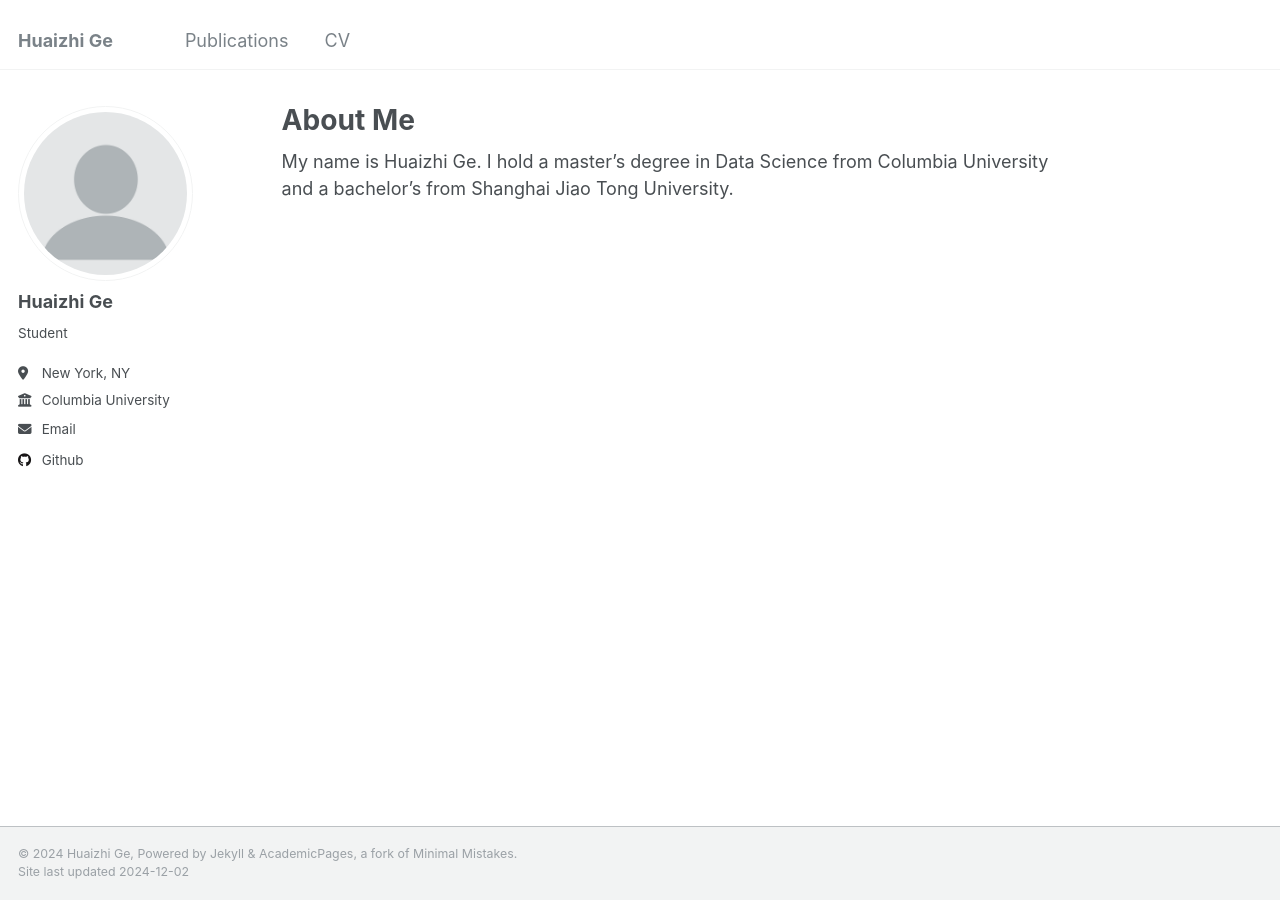
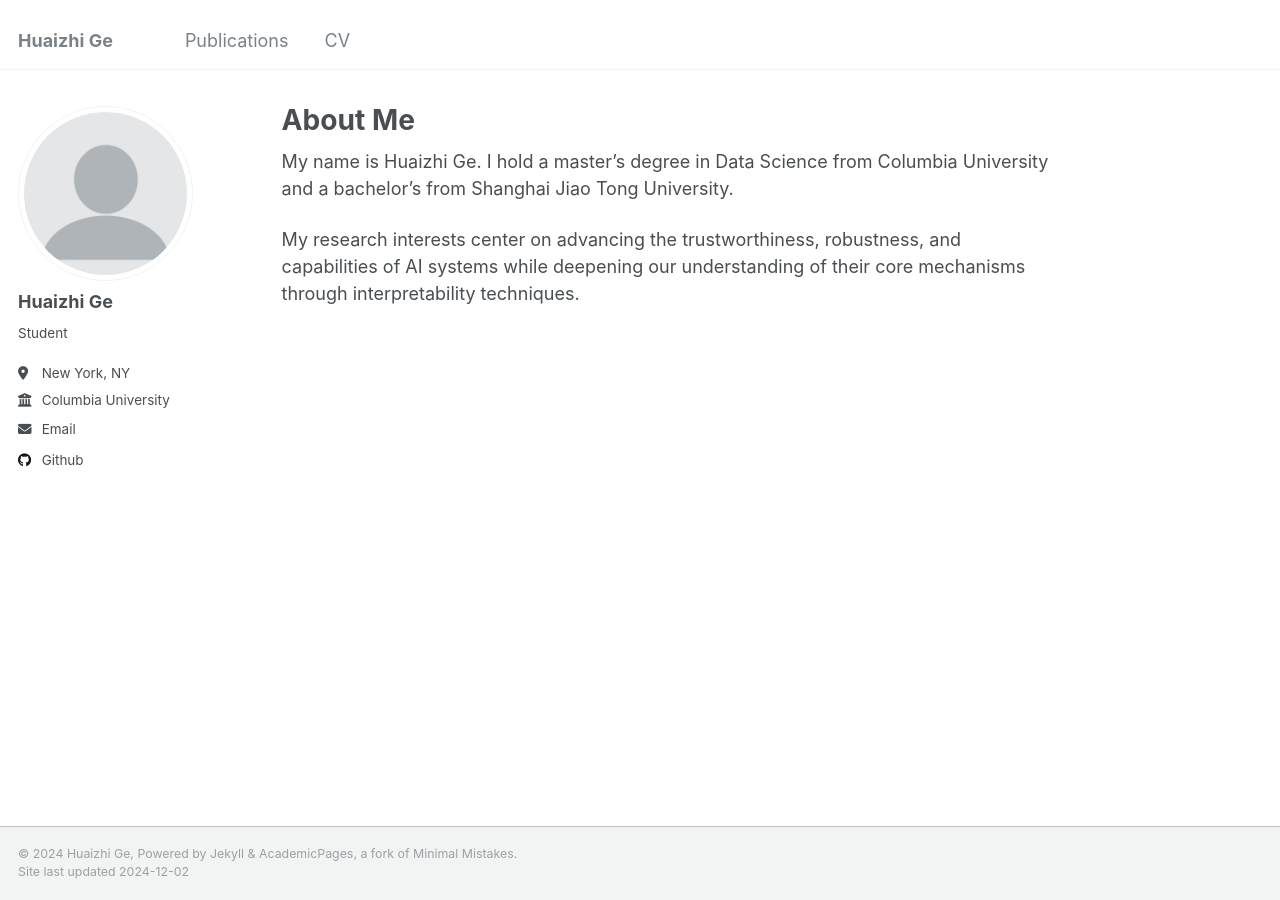
Before and after one commit to gehuaizhi7/gehuaizhi7.github.io, a Jekyll site: the page built from _pages/about.md, in a window 1280 px wide. Built offline with Jekyll 4.4.1, drawn with Linux system fonts in a browser that asks for light colours.

Commit message:
Update about.md

```diff
--- a/_pages/about.md
+++ b/_pages/about.md
@@ -7,3 +7,5 @@ redirect_from:
   - /about.html
 ---
 My name is Huaizhi Ge. I hold a master's degree in Data Science from Columbia University and a bachelor's from Shanghai Jiao Tong University.
+
+My research interests center on advancing the trustworthiness, robustness, and capabilities of AI systems while deepening our understanding of their core mechanisms through interpretability techniques.
```
